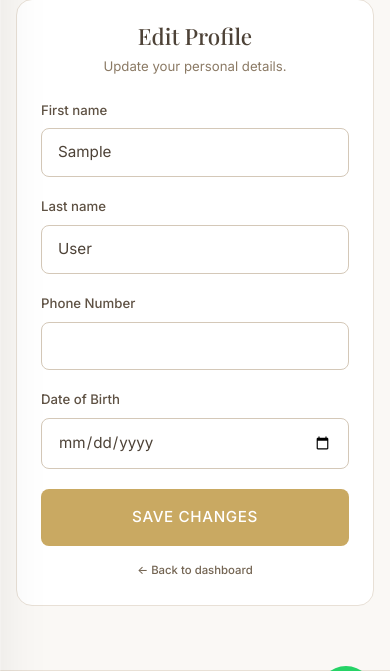
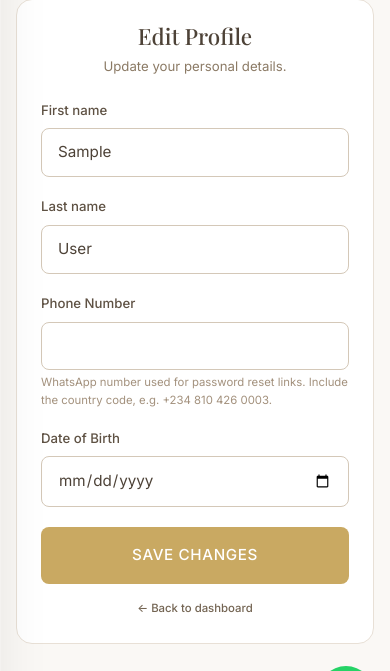
Before and after one commit to d3khan/Flu-r-de-Lun-, a Django app: page /accounts/profile/edit/ in a window 390 px wide. Shown: the part 106-777 px from the top of the page. Run offline with Django 5.2, Linux system fonts and the light colour scheme; the visitor is signed in with stand-in values (Sample User, id 1); data comes from the database, SQL or seed files in the repository; data that the repository does not hold is empty; some libraries are stand-ins or nearby versions.

Commit message:
Require a WhatsApp number on account registration
Phone is now mandatory in the registration and profile forms,
validated to 10-15 digits, and labelled as the number password reset
links are sent to. The model field is no longer blank so admin and
forms agree; the migration is validation-only and leaves existing
rows untouched.

```diff
--- a/apps/accounts/forms.py
+++ b/apps/accounts/forms.py
@@ -1,3 +1,5 @@
+import re
+
 from django import forms
 from django.contrib.auth.forms import (
     UserCreationForm, UserChangeForm, AuthenticationForm,
@@ -6,6 +8,18 @@ from django.contrib.auth.forms import (
 from django.utils.translation import gettext_lazy as _
 
 from .models import CustomUser, Address
+
+
+def _validated_phone(value):
+    """Require a dialable phone number (country code, 10-15 digits)."""
+    phone = (value or '').strip()
+    digits = re.sub(r'\D', '', phone)
+    if not 10 <= len(digits) <= 15:
+        raise forms.ValidationError(_(
+            'Enter a valid phone number with its country code, '
+            'e.g. +234 810 426 0003.'
+        ))
+    return phone
 
 
 class StyledFieldsMixin:
@@ -51,11 +65,16 @@ class CustomUserCreationForm(UserCreationForm):
     phone = forms.CharField(
         label=_('Phone Number'),
         max_length=20,
-        required=False,
+        required=True,
+        help_text=_(
+            'Use the WhatsApp number linked to this account. Password reset '
+            'links are sent to it on WhatsApp.'
+        ),
         widget=forms.TextInput(attrs={
             'class': 'form-control',
             'placeholder': _('+234 8XX XXX XXXX'),
             'autocomplete': 'tel',
+            'required': True,
         })
     )
     password1 = forms.CharField(
@@ -85,6 +104,9 @@ class CustomUserCreationForm(UserCreationForm):
             raise forms.ValidationError(_('A user with this email already exists.'))
         return email
 
+    def clean_phone(self):
+        return _validated_phone(self.cleaned_data.get('phone'))
+
     def save(self, commit=True):
         user = super().save(commit=False)
         user.email = self.cleaned_data['email'].lower()
@@ -111,6 +133,9 @@ class CustomUserChangeForm(UserChangeForm):
             'phone': forms.TextInput(attrs={'class': 'form-control'}),
             'date_of_birth': forms.DateInput(attrs={'class': 'form-control', 'type': 'date'}),
         }
+
+    def clean_phone(self):
+        return _validated_phone(self.cleaned_data.get('phone'))
 
 
 class CustomAuthenticationForm(StyledFieldsMixin, AuthenticationForm):
--- a/apps/accounts/models.py
+++ b/apps/accounts/models.py
@@ -8,7 +8,15 @@ from django_countries.fields import CountryField
 class CustomUser(AbstractUser):
     """Custom user model using email as username."""
     email = models.EmailField(_('Email Address'), unique=True)
-    phone = models.CharField(_('Phone Number'), max_length=20, blank=True)
+    phone = models.CharField(
+        _('Phone Number'),
+        max_length=20,
+        blank=False,
+        help_text=_(
+            'WhatsApp number used for password reset links. Include the '
+            'country code, e.g. +234 810 426 0003.'
+        ),
+    )
     date_of_birth = models.DateField(_('Date of Birth'), null=True, blank=True)
     is_verified = models.BooleanField(_('Verified'), default=False)
     email_verified_at = models.DateTimeField(_('Email Verified At'), null=True, blank=True)
--- a/templates/accounts/profile_edit.html
+++ b/templates/accounts/profile_edit.html
@@ -16,6 +16,7 @@
                         <div class="form-group">
                             <label for="{{ field.id_for_label }}" class="form-label">{{ field.label }}</label>
                             {{ field }}
+                            {% if field.help_text %}<small class="form-help">{{ field.help_text }}</small>{% endif %}
                             {% if field.errors %}
                                 <ul class="form-errors">
                                     {% for error in field.errors %}<li>{{ error }}</li>{% endfor %}
```
Also changed, not shown: instructions.md (+2 -1 lines), README.md, apps/accounts/migrations/0002_alter_customuser_phone.py (added).
